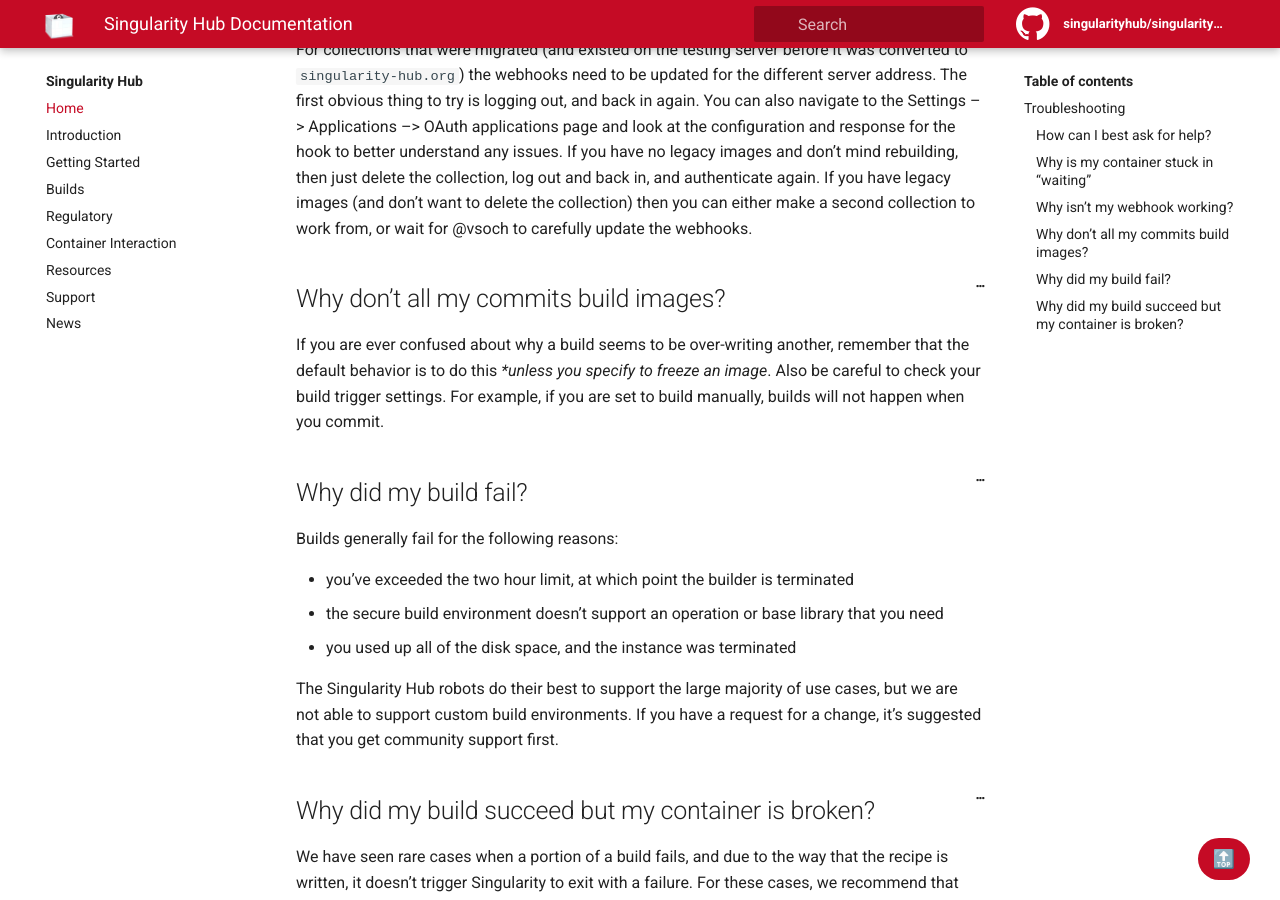
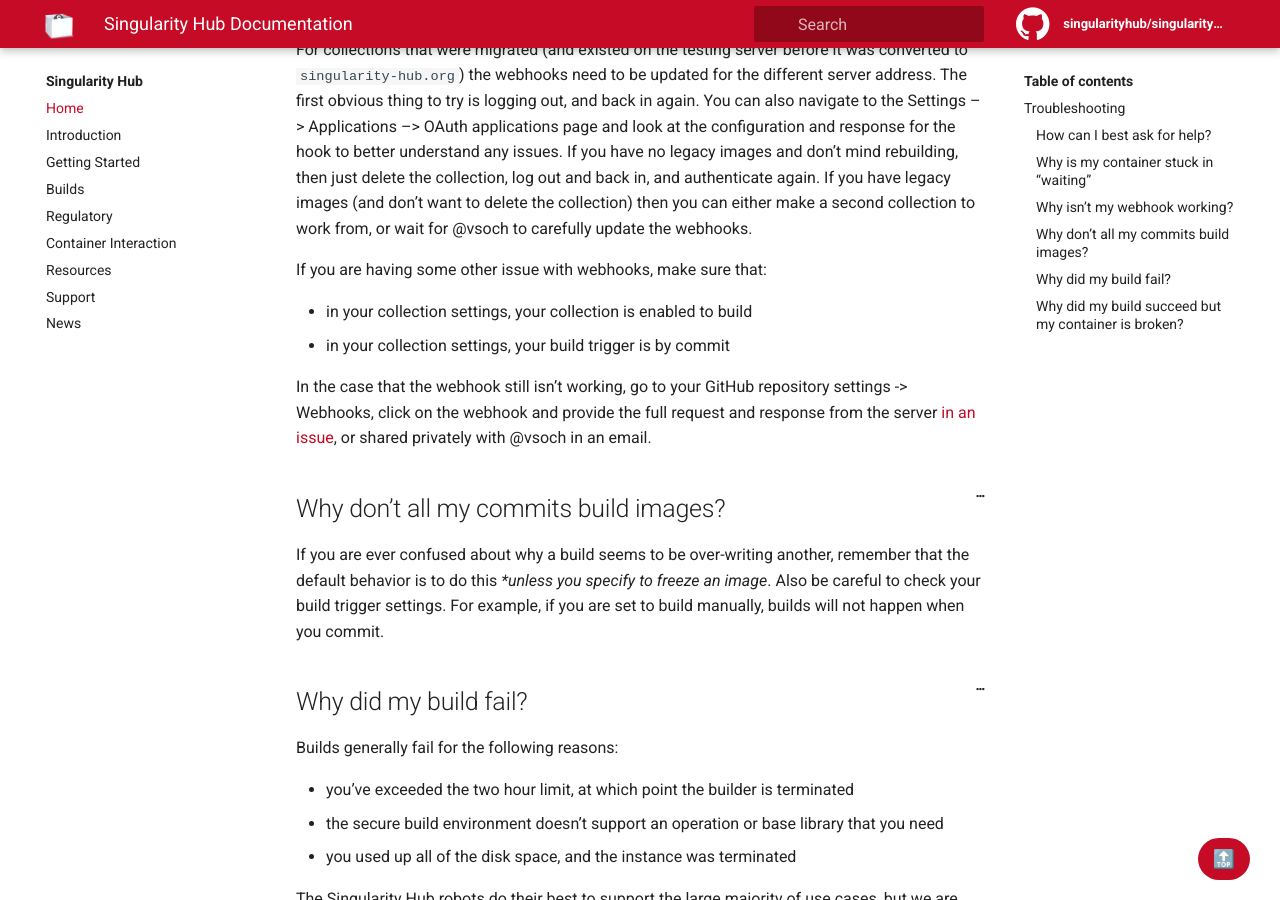
Before and after one commit to singularityhub/singularityhub-docs, a Jekyll site: the page built from _docs/support/troubleshooting.md, in a window 1280 px wide and 900 px high, scrolled down 1442 px. Built offline with Jekyll 4.4.1, drawn with Linux system fonts in a browser that asks for light colours.

Commit message:
adding detail about webhooks
Signed-off-by: Vanessa Sochat <vsochat@stanford.edu>

```diff
--- a/_docs/support/troubleshooting.md
+++ b/_docs/support/troubleshooting.md
@@ -58,6 +58,14 @@ from July 2019.
 
 For collections that were migrated (and existed on the testing server before it was converted to `singularity-hub.org`) the webhooks need to be updated for the different server address. The first obvious thing to try is logging out, and back in again. You can also navigate to the Settings --> Applications --> OAuth applications page and look at the configuration and response for the hook to better understand any issues. If you have no legacy images and don't mind rebuilding, then just delete the collection, log out and back in, and authenticate again. If you have legacy images (and don't want to delete the collection) then you can either make a second collection to work from, or wait for @vsoch to carefully update the webhooks.
 
+If you are having some other issue with webhooks, make sure that:
+
+ - in your collection settings, your collection is enabled to build
+ - in your collection settings, your build trigger is by commit
+
+In the case that the webhook still isn't working, go to your GitHub repository settings -> Webhooks,
+click on the webhook and provide the full request and response from the server [in an issue](https://github.com/singularityhub/singularityhub.github.io/issues/), or shared privately with @vsoch in an email.
+
 ## Why don't all my commits build images?
 
 If you are ever confused about why a build seems to be over-writing another, remember that the default behavior is to do this **unless you specify to freeze an image*. Also be careful to check your build trigger settings. For example, if you are set to build manually, builds will not happen when you commit.
```
